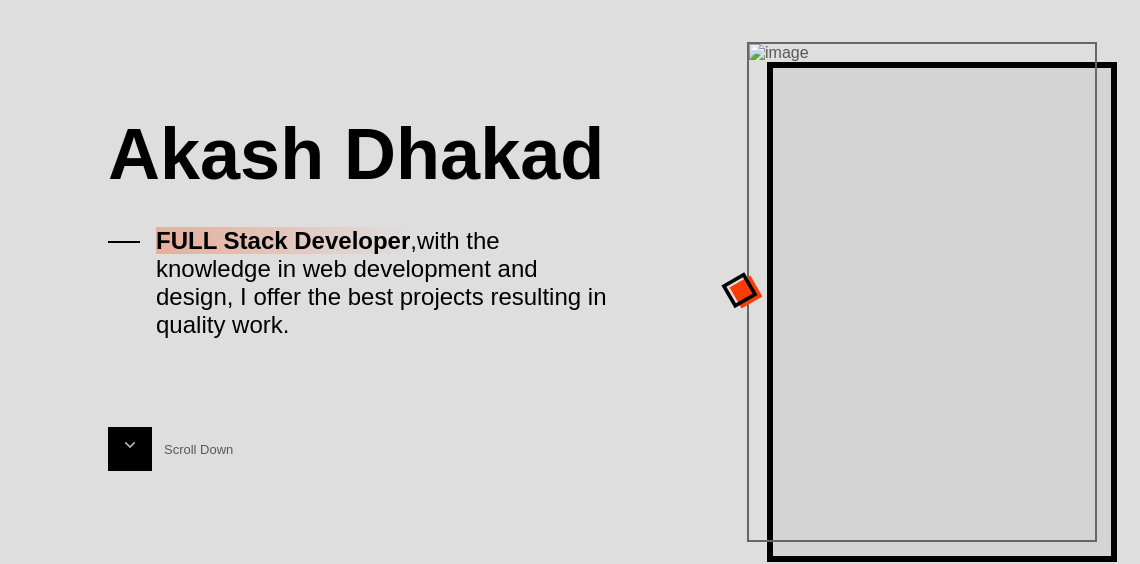
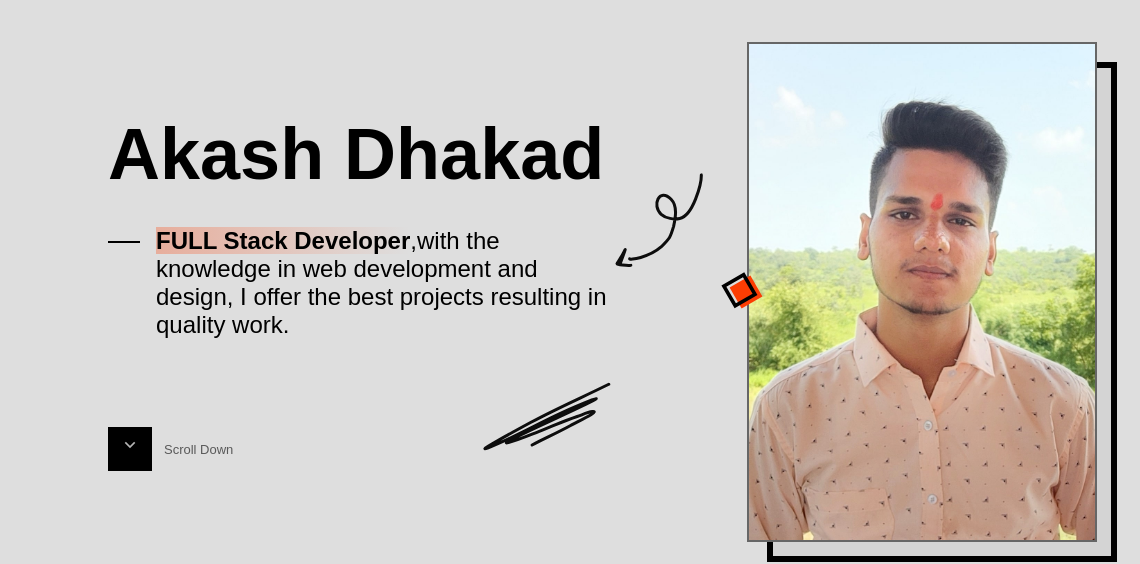
Before and after one commit to d-coder16/Akash_Portfolio, a plain HTML site: page index.html in a window 1280 px wide. Shown: the part 158-722 px from the top of the page, 0-1140 px from the left. Drawn offline with nearby package versions, Linux system fonts and the light colour scheme; the site is published under a folder, as on GitHub Pages, so addresses that start at the root find nothing; some icons are missing; a web font is replaced by a local one.

Commit message:
Update index.html

```diff
--- a/index.html
+++ b/index.html
@@ -81,10 +81,10 @@
         </h1>
         <div class="home__profile">
           <div class="home__image">
-            <img src="/images/about.jpg" alt="image" class="home__img">
+            <img src="images/about.jpg" alt="image" class="home__img">
             <div class="home__shadow"></div>
-            <img src="/images/curved-arrow.svg" alt="" class="home__arrow">
-            <img src="/images/random-lines.svg" alt="" class="home__line">
+            <img src="images/curved-arrow.svg" alt="" class="home__arrow">
+            <img src="images/random-lines.svg" alt="" class="home__line">
             <div class="geometric-box"></div>
           </div>
           <div class="home__social">
```
